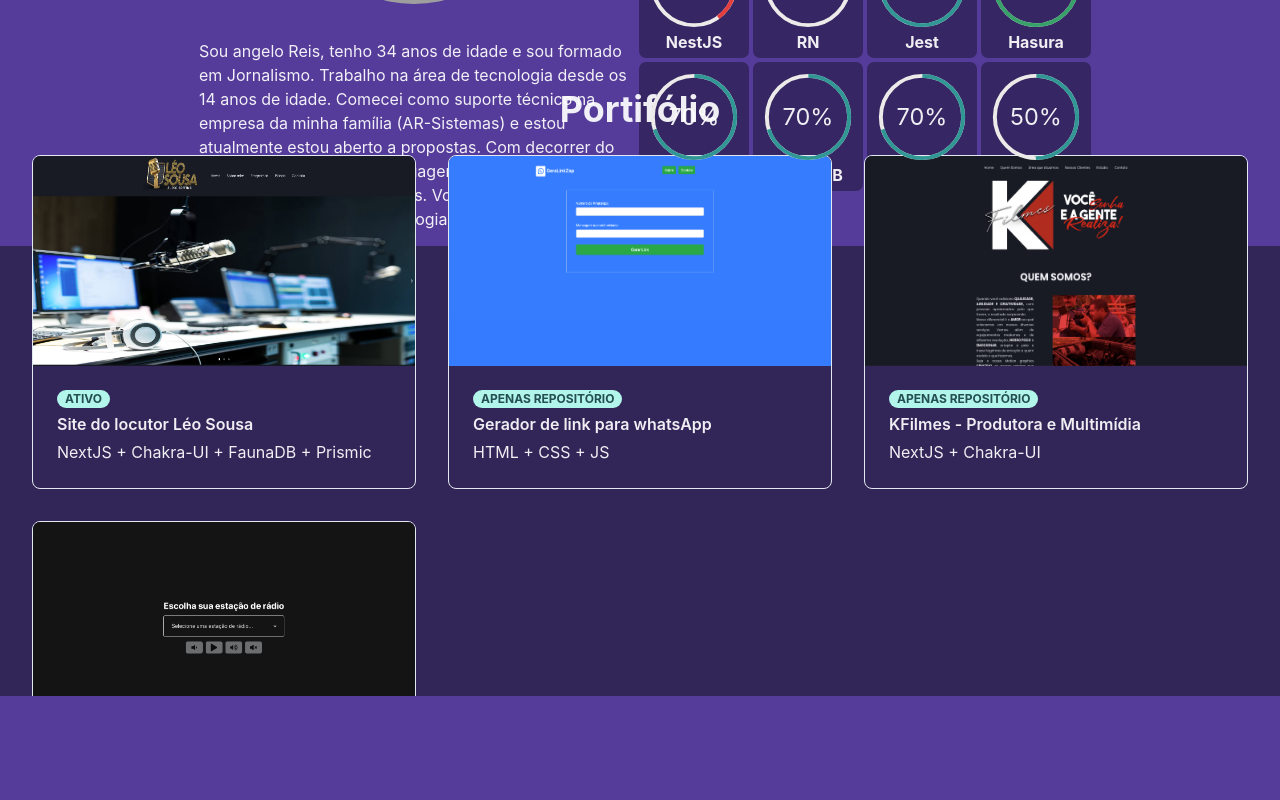
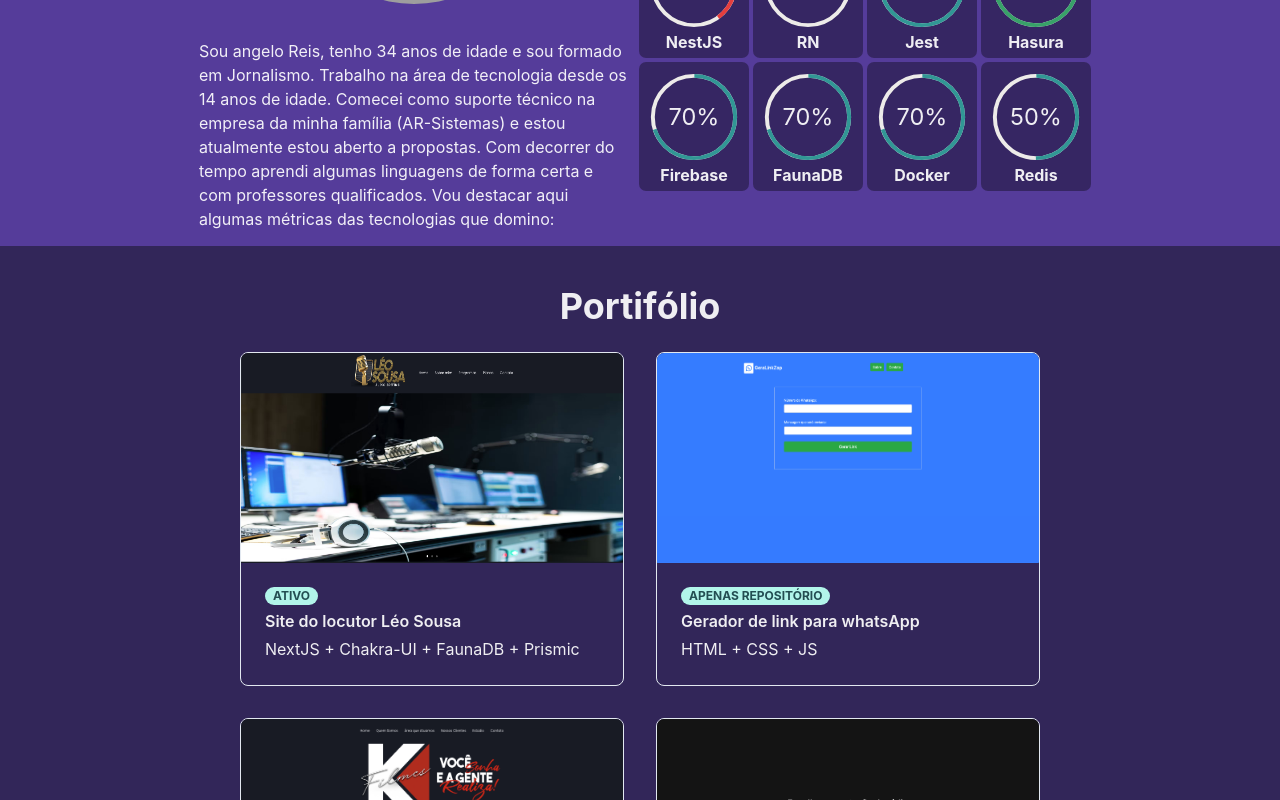
Before and after one commit to angeloreis/site, a Next.js app: page / in a window 1280 px wide. Shown: the part 1140-1940 px from the top of the page. Built offline with nearby package versions, Linux system fonts and the light colour scheme; grey boxes are pictures that could not be loaded.

Commit message:
fix: height of section

```diff
--- a/src/pages/index.tsx
+++ b/src/pages/index.tsx
@@ -69,9 +69,10 @@ export default function Home() {
           <ActualyEmployee />
         </AboutMe>
 
-        <Flex id="portifolio"  h={isMobile ? '100%' : "450px"} w="100%" flexDirection="column" alignItems="center" justify="center">
+
+        <Flex id="portifolio"  h='100%' w="100%" flexDirection="column" alignItems="center" justify="center" paddingY='15px'>
           <Heading paddingTop="24px">Portifólio</Heading>
-          <SimpleGrid columns={[1, 3]} spacing='32px' paddingY="24px" alignItems="center" justifyContent="center">
+          <SimpleGrid columns={[1, 2]} spacing='32px' paddingY="24px" alignItems="center" justifyContent="center">
             <PortFolioBox image={{ source: './leosousa-site.png', height: '210px', alt: 'Site do Locutor Leo Sousa' }} title='Site do locutor Léo Sousa' description='NextJS + Chakra-UI + FaunaDB + Prismic' isActiveSite={true} />
             <PortFolioBox image={{ source: './geralink-whatsapp-site.png', height: '210px', alt: 'Gerar link para whatsapp' }} title='Gerador de link para whatsApp' description='HTML + CSS + JS' isActiveSite={false} />
             <PortFolioBox image={{ source: './kfilmes-site.png', height: '210px', alt: 'Site da KFilmes produtora' }} title='KFilmes - Produtora e Multimídia' description='NextJS + Chakra-UI' isActiveSite={false} />
```
